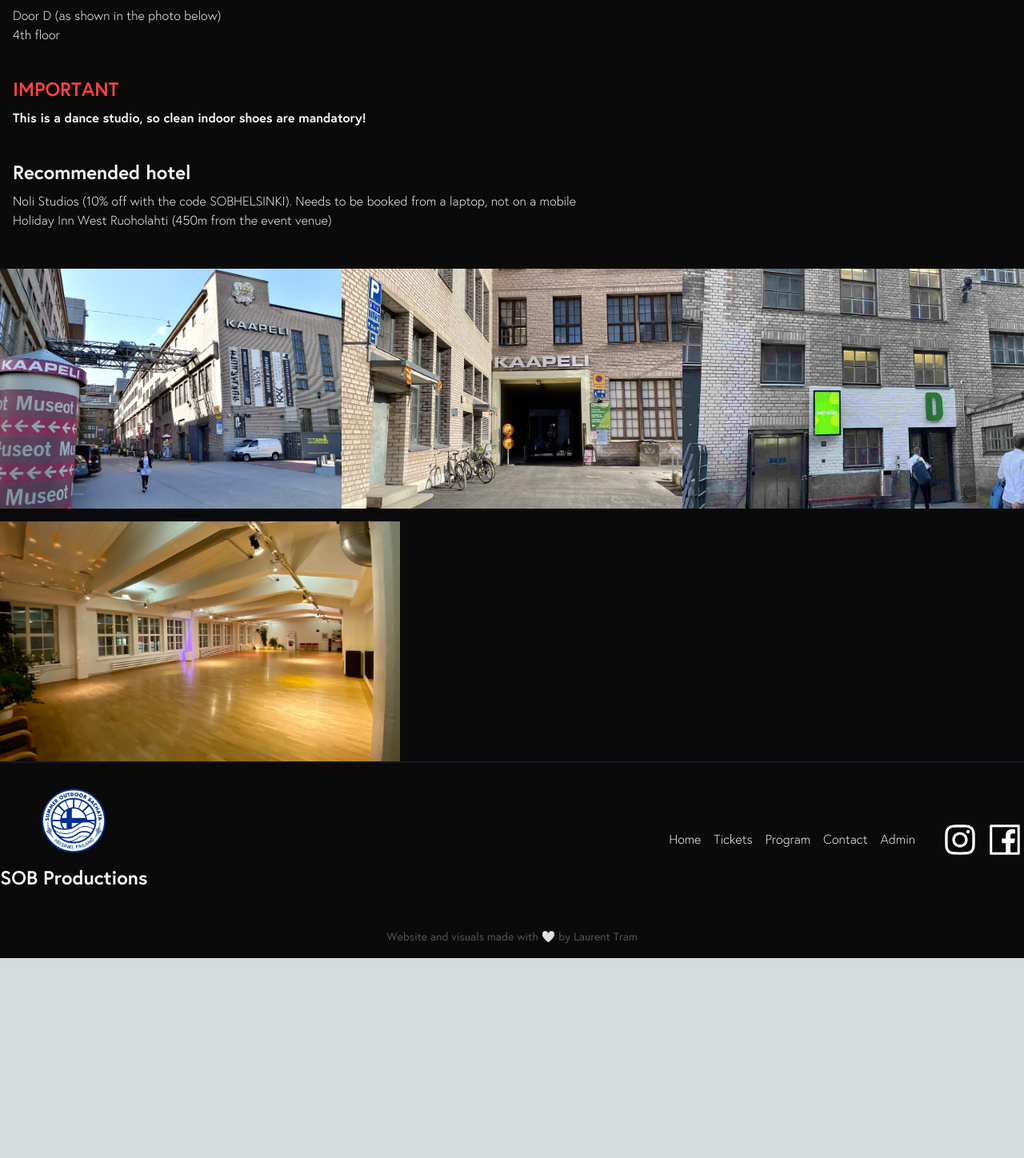
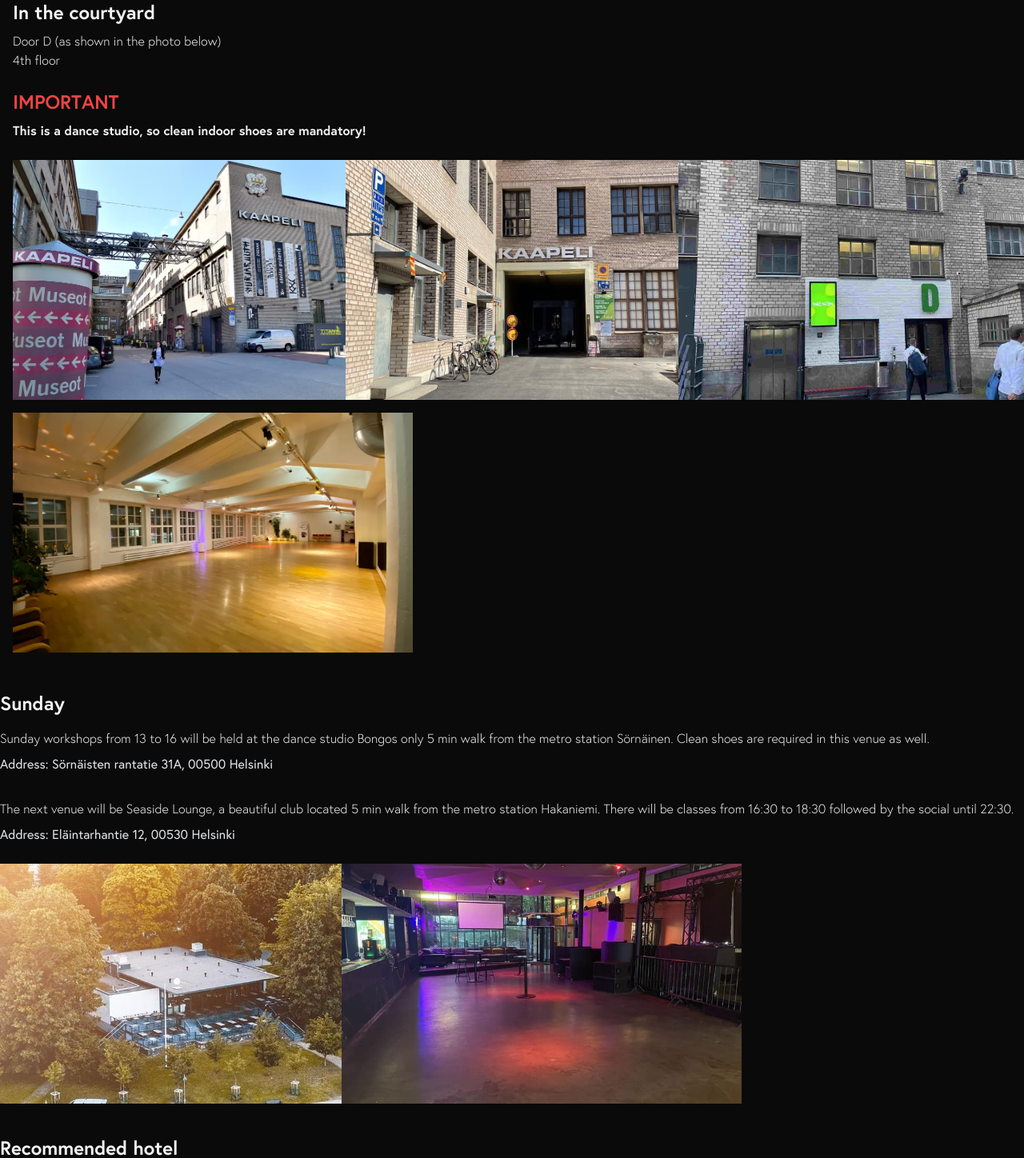
Before and after one commit to Laurent888/underground-xxl, a Next.js app: page /venue in a window 1280 px wide. Shown: the part 1162-2610 px from the top of the page at 80% size. Before the commit the page ends 2360 px from the top, so only its background shows below. Built offline with nearby package versions, Linux system fonts and the light colour scheme.

Commit message:
added sunday venue

```diff
--- a/src/pages/venue.tsx
+++ b/src/pages/venue.tsx
@@ -7,6 +7,8 @@ import Map from '../public/map_balanssi.png'
 import Entrance from '../public/entrance.jpg'
 import GateD from '../public/door.jpg'
 import Studio from '../public/balanssi-studio.jpeg'
+import slExt from '../public/seaside-lounge-exterior.jpg'
+import slInt from '../public/seaside-lounge-interior.jpg'
 
 export default function Venue() {
   return (
@@ -17,8 +19,11 @@ export default function Venue() {
       <HeroImage title="VENUE" />
 
       <div className="container mx-auto">
+        {/* FRIDAY SATURDAY */}
         <section className="mb-12 px-4">
           <h1 className="text-4xl md:text-6xl font-extrabold italic pb-8">Location</h1>
+
+          <h3 className="text-2xl font-bold pb-4">Friday and Saturday</h3>
           <p className="pb-8">
             Located on the 4th floor of an old cable factory, our dance studio features a spacious 200m2 wooden floor.
             Conveniently situated just a 10-minute walk from both the Tram and Metro station, you can effortlessly reach
@@ -32,26 +37,46 @@ export default function Venue() {
             </div>
           </div>
 
-          <h3 className="font-bold mt-10 mb-2 text-2xl">In the courtyard</h3>
+          <h3 className="font-bold mt-6 mb-2 text-2xl">In the courtyard</h3>
           <p>Door D (as shown in the photo below)</p>
           <p>4th floor</p>
 
-          <h3 className="font-bold mt-10 mb-2 text-2xl text-red-500">IMPORTANT</h3>
+          <h3 className="font-bold mt-6 mb-2 text-2xl text-red-500">IMPORTANT</h3>
           <p className="font-bold">This is a dance studio, so clean indoor shoes are mandatory!</p>
 
-          <h3 className="font-bold mt-10 mb-2 text-2xl">Recommended hotel</h3>
-          <p>Noli Studios (10% off with the code SOBHELSINKI). Needs to be booked from a laptop, not on a mobile</p>
-          <p>Holiday Inn West Ruoholahti (450m from the event venue)</p>
-        </section>
-
-        <section>
-          <div className="grid grid-cols-1 md:grid-cols-3 gap-y-4">
+          <div className="grid grid-cols-1 md:grid-cols-3 gap-y-4 mt-6">
             <ImageGallery image={Kaapeli} />
             <ImageGallery image={Entrance} />
             <ImageGallery image={GateD} />
             <ImageGallery image={Studio} />
           </div>
         </section>
+
+        {/* SUNDAY */}
+        <section>
+          <h3 className="text-2xl font-bold pb-4">Sunday</h3>
+          <p className="pb-2">
+            Sunday workshops from 13 to 16 will be held at the dance studio Bongos only 5 min walk from the metro
+            station Sörnäinen. Clean shoes are required in this venue as well.
+          </p>
+          <p className="font-semibold text-gray-200 pb-8">Address: Sörnäisten rantatie 31A, 00500 Helsinki</p>
+          <p className="pb-2">
+            The next venue will be Seaside Lounge, a beautiful club located 5 min walk from the metro station Hakaniemi.
+            There will be classes from 16:30 to 18:30 followed by the social until 22:30.
+          </p>
+          <p className="font-semibold text-gray-200">Address: Eläintarhantie 12, 00530 Helsinki</p>
+
+          <div className="grid grid-cols-1 md:grid-cols-3 gap-y-4 mt-6">
+            <ImageGallery image={slExt} />
+            <ImageGallery image={slInt} />
+          </div>
+        </section>
+
+        <div className="pb-10">
+          <h3 className="font-bold mt-10 mb-2 text-2xl">Recommended hotel</h3>
+          <p>Noli Studios (10% off with the code SOBHELSINKI). Needs to be booked from a laptop, not on a mobile</p>
+          <p>Holiday Inn West Ruoholahti (450m from the event venue)</p>
+        </div>
       </div>
     </>
   )
```
Also changed, not shown: src/public/seaside-lounge-exterior.jpg (added), src/public/seaside-lounge-interior.jpg (added).
